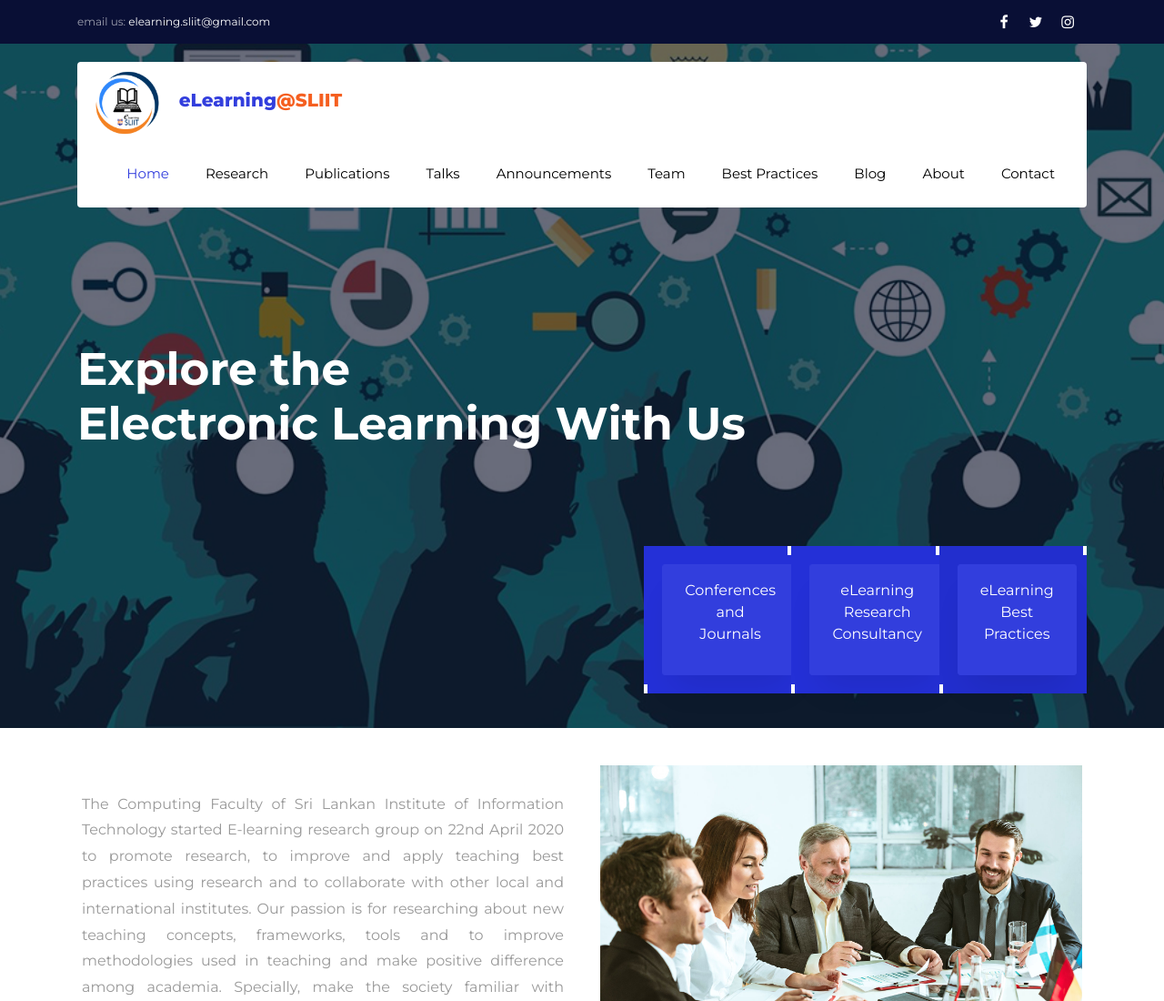
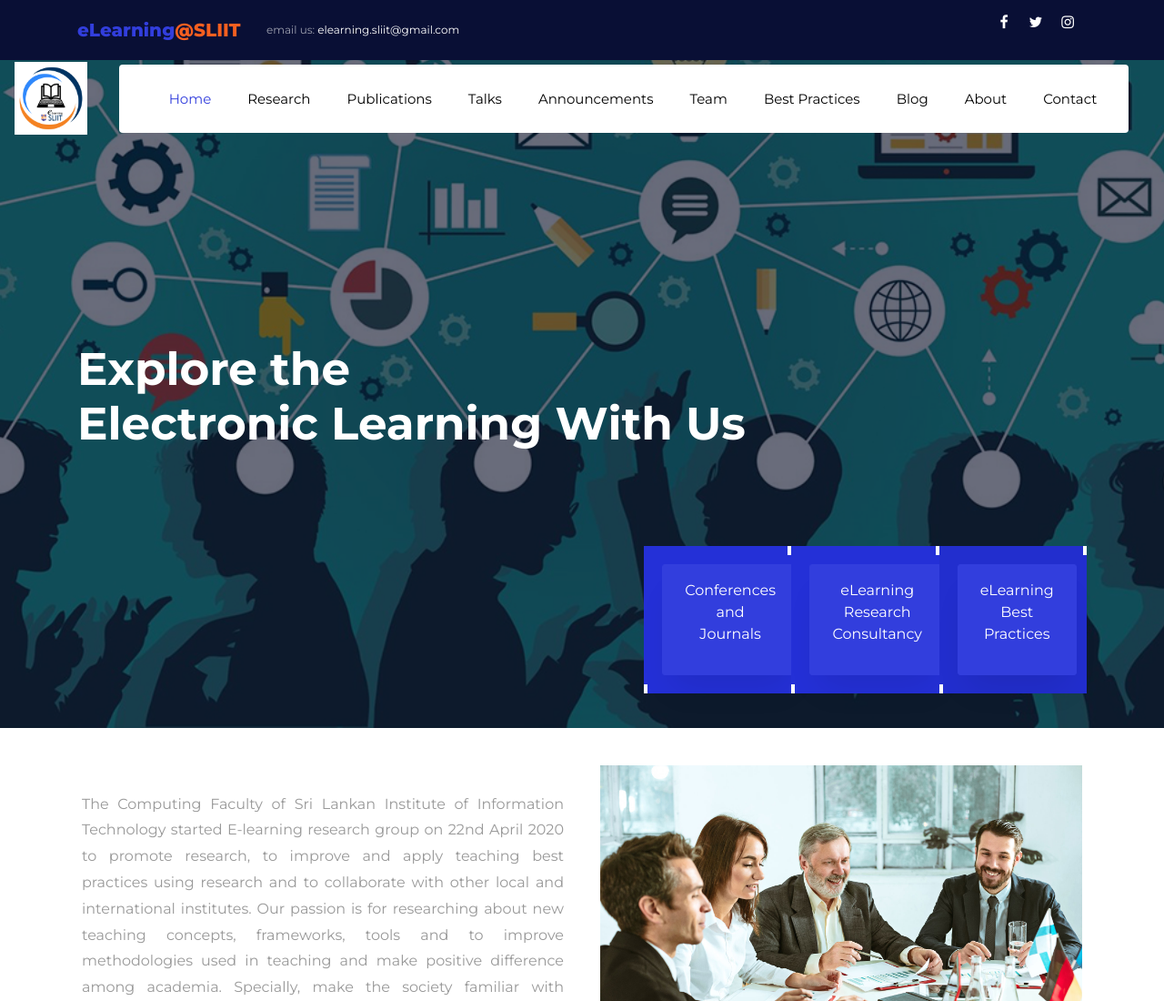
Before and after one commit to ElearningSLIIT/ElearningSLIIT.github.io, a plain HTML site: page index.html in a window 1280 px wide. Shown: the top 1100 px of the page at 91% size. Drawn offline with Linux system fonts and the light colour scheme; some packages are replaced by stand-ins of ours; no server answers; animation ran at ten frames a second.

Commit message:
Update index.html

```diff
--- a/index.html
+++ b/index.html
@@ -24,6 +24,8 @@
 		<div class="container">
 			<div class="row justify-content-between">
 				<div class="col-12 col-md d-flex align-items-center">
+
+					<a class="navbar-brand" href="index.html">eLearning<span style="color:#F55F20">@SLIIT</span></a> &nbsp &nbsp
 					<p class="mb-0 phone"><span class="mailus">email us:</span> <a href="https://www.gmail.com/">elearning.sliit@gmail.com</a></p>
 				</div>
 				<div class="col-12 col-md d-flex justify-content-md-end">
@@ -41,9 +43,10 @@
 
 	<nav class="navbar navbar-expand-lg navbar-dark ftco_navbar bg-dark ftco-navbar-light" id="ftco-navbar">
 <!--	<img src="images/logo1.jpg" height="85px" width="85px">-->
+		<img src="images/logo1.jpg" height="80px" width="80px" alt="">&nbsp &nbsp
 		<div class="container">
-			<img src="images/logo1.jpg" height="80px" width="80px" alt="">&nbsp &nbsp
-			<a class="navbar-brand" href="index.html">eLearning<span style="color:#F55F20">@SLIIT</span></a>
+
+<!--			<a class="navbar-brand" href="index.html">eLearning<span style="color:#F55F20">@SLIIT</span></a>-->
 			<button class="navbar-toggler" type="button" data-toggle="collapse" data-target="#ftco-nav" aria-controls="ftco-nav" aria-expanded="false" aria-label="Toggle navigation">
 				<span class="oi oi-menu"></span> Menu
 			</button>
```
